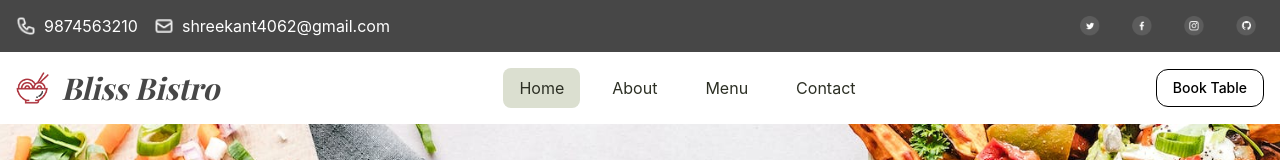
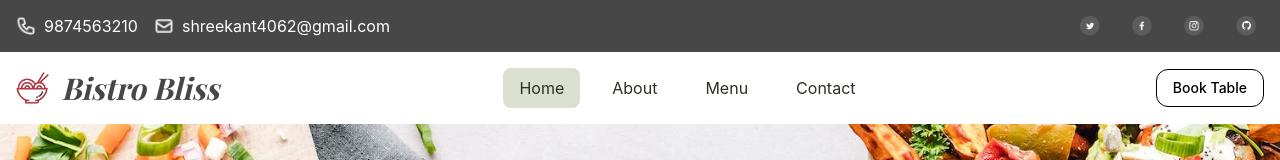
Before and after one commit to Shreekant-04/bistro-bliss, a React (Vite) app: page / in a window 1280 px wide. Shown: the top 160 px of the page. Built offline with nearby package versions, Linux system fonts and the light colour scheme; a web font is replaced by a local one.

Commit message:
fix: update branding from "Bliss Bistro" to "Bistro Bliss" in Header and Footer; enhance SEO with meta tags in index.html; add new dependencies in package.json

```diff
--- a/index.html
+++ b/index.html
@@ -1,10 +1,49 @@
-<!doctype html>
+<!DOCTYPE html>
 <html lang="en">
   <head>
     <meta charset="UTF-8" />
     <meta name="viewport" content="width=device-width, initial-scale=1.0" />
-    <link rel="shortcut icon" href="favicon.png" type="image/x-icon">
-    <title>Bliss Bistro</title>
+    <meta
+      name="description"
+      content="Bistro Bliss - Experience exquisite dining with our fusion cuisine and warm atmosphere. Book your table today for an unforgettable culinary journey."
+    />
+    <meta
+      name="keywords"
+      content="bistro, restaurant, dining, fine dining, cuisine, food, gourmet restaurant, luxury dining, dinner reservations, best restaurant, frontend project, react project, web development, react.js, javascript, responsive design, UI/UX, modern web application"
+    />
+    <meta name="author" content="Bistro Bliss" />
+    <meta name="robots" content="index, follow" />
+    <meta name="language" content="English" />
+    <meta name="revisit-after" content="7 days" />
+
+    <!-- Open Graph / Facebook -->
+    <meta property="og:type" content="website" />
+    <meta property="og:title" content="Bistro Bliss - Fine Dining Restaurant" />
+    <meta
+      property="og:description"
+      content="Experience exquisite dining at Bistro Bliss - Book your culinary journey today"
+    />
+    <meta property="og:image" content="og-image.png" />
+    <meta property="og:url" content="https://bistro-bliss-04.vercel.app/" />
+    <meta property="og:site_name" content="Bistro Bliss" />
+
+    <!-- Twitter -->
+    <meta name="twitter:card" content="summary_large_image" />
+    <meta
+      name="twitter:title"
+      content="Bistro Bliss - Fine Dining Restaurant"
+    />
+    <meta
+      name="twitter:description"
+      content="Experience exquisite dining at Bistro Bliss"
+    />
+    <meta name="twitter:image" content="og-image.png" />
+
+    <link rel="canonical" href="https://bistro-bliss-04.vercel.app/" />
+    <link rel="shortcut icon" href="favicon.png" type="image/x-icon" />
+    <title>
+      Bistro Bliss | Fine Dining Restaurant | Exquisite Culinary Experience
+    </title>
   </head>
   <body>
     <div id="root"></div>
--- a/src/components/common/Footer.jsx
+++ b/src/components/common/Footer.jsx
@@ -28,7 +28,7 @@ const Footer = () => {
         </section>
 
         <p className="text-center text-sm/1 text-[#ADB29E] ">
-          &copy; 2025 Bliss Bistro. All Rights Reserved <br />
+          &copy; 2025 Bistro Bliss. All Rights Reserved <br />
           <a
             href="https://github.com/Shreekant-04/bistro-bliss.git"
             target="_blank"
@@ -49,7 +49,7 @@ const Section1 = () => {
       <a href="/" className="flex items-center space-x-3">
         <img src={image} className="h-8" alt="Bistro" />
         <span className=" text-2xl md:text-3xl font-bold italic whitespace-nowrap font-playfair">
-          Bliss Bistro
+        Bistro Bliss
         </span>
       </a>
       <p className="text-sm text-[#ADB29E] w-2/3">
--- a/src/components/common/Header.jsx
+++ b/src/components/common/Header.jsx
@@ -81,7 +81,7 @@ const Section2 = () => {
         <Link to={"/"} className="flex items-center space-x-2 sm:space-x-3">
           <img src={icon} className="h-6 sm:h-8" alt="Bistro" />
           <span className="text-[#474747] text-xl sm:text-2xl md:text-3xl font-bold italic whitespace-nowrap font-playfair">
-            Bliss Bistro
+            Bistro Bliss
           </span>
         </Link>
 
```
Also changed, not shown: package.json (+35 -3 lines), public/og-image.png (added).
